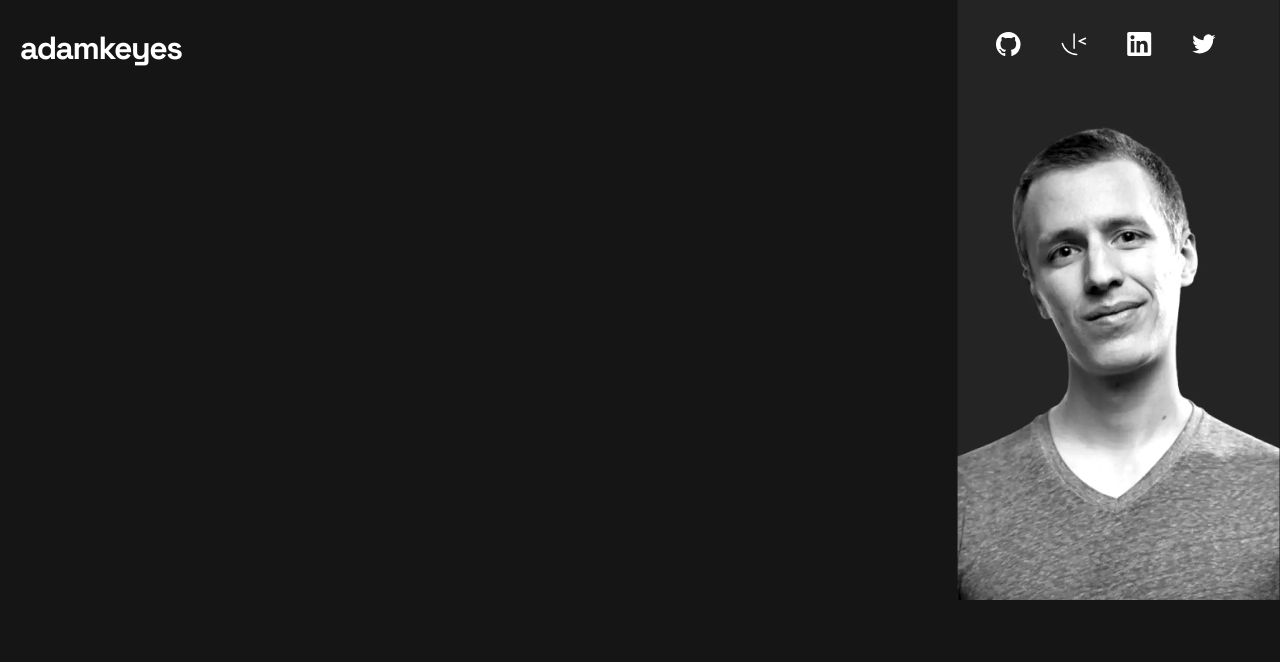
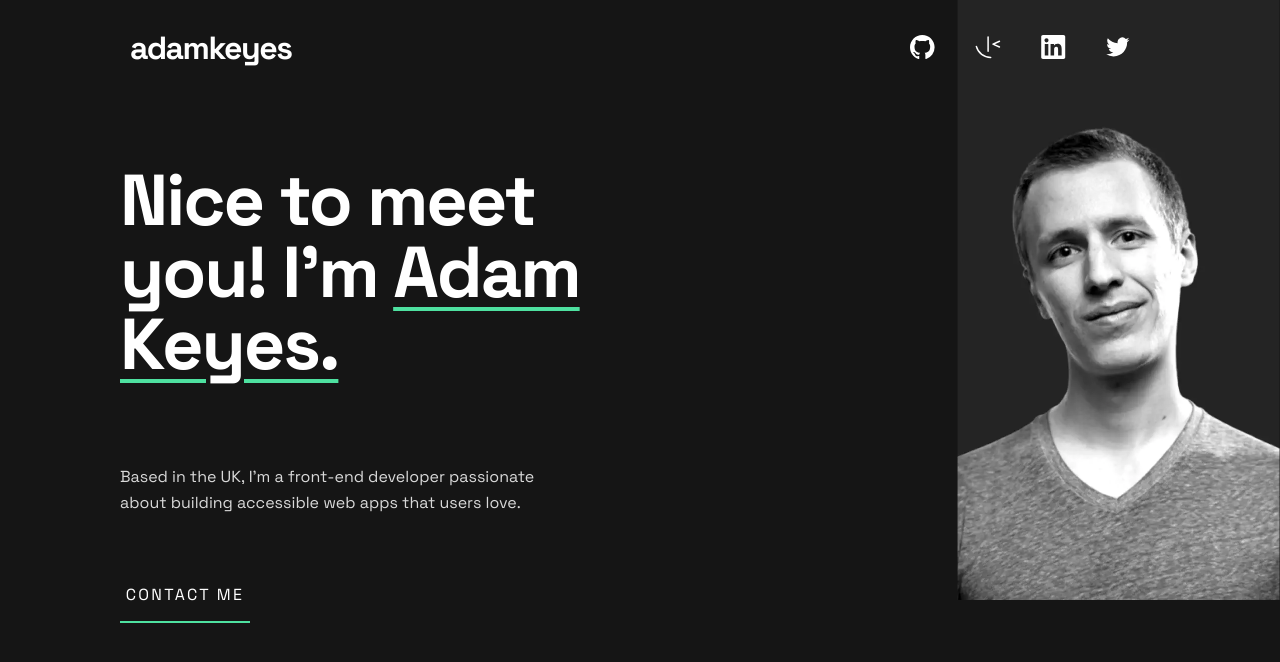
Before and after one commit to juanmaurente/single-page-developer-portfolio, a plain HTML site: page index.html in a window 1280 px wide. Drawn offline with Linux system fonts and the light colour scheme.

Commit message:
added hero card and photography considering responsiveness

```diff
--- a/css/styles.css
+++ b/css/styles.css
@@ -49,22 +49,20 @@ h3 {
 }
 
 .container {
-	display: flex;
-	justify-content: center;
-	align-items: center;
-	width: 95%;
-	margin: 0 2rem;
+	max-width: 1140px;
+	margin: 0 auto;
+	padding: 0 1.6rem;
 }
 
 @media screen and (min-width: 768px) {
 	.container {
 		justify-content: space-between;
+		padding: 0 3rem;
 	}
 }
 
 @media screen and (min-width: 1440px) {
 	.container {
-		justify-content: space-between;
 		margin: 0 auto;
 		max-width: 1100px;
 	}
@@ -72,7 +70,7 @@ h3 {
 
 /* Navbar */
 
-nav {
+.navbar-container {
 	display: flex;
 	flex-direction: column;
 	justify-content: center;
@@ -82,12 +80,14 @@ nav {
 }
 
 @media screen and (min-width: 768px) {
-	nav {
+	.navbar-container {
+		width: 100%;
 		flex-direction: row;
 		justify-content: space-between;
+		align-items: baseline;
 	}
 
-	.container-logo h3 {
+	.navbar-logo h3 {
 		font-size: 3.2rem;
 	}
 }
@@ -117,7 +117,7 @@ nav {
 }
 
 /* IMAGE */
-.image-container {
+.photo-container {
 	position: absolute;
 	top: 0px;
 	left: 0;
@@ -132,7 +132,7 @@ nav {
 }
 
 @media (min-width: 768px) {
-	.image-container img {
+	.photo-container img {
 		max-height: 600px;
 		margin-top: 0;
 		position: absolute;
@@ -142,7 +142,7 @@ nav {
 }
 
 @media (min-width: 1440px) {
-	.image-container {
+	.photo-container {
 		margin-top: 0;
 		position: absolute;
 		top: 0;
@@ -152,19 +152,21 @@ nav {
 }
 
 /* HERO CARD */
-/* .hero__card h1 {
-	position: absolute;
-	top: 800px;
-	right: 0;
-	left: 0;
-	margin: 0 auto;
-	width: 90vw;
+.card {
+	margin-top: 650px;
 	display: flex;
 	flex-direction: column;
-	justify-content: center;
 	align-items: center;
+	padding: 2rem;
+	text-align: center;
+	width: 100%;
 }
 
+.card-title h1 {
+	font-size: 4rem;
+	line-height: 4rem;
+	letter-spacing: -1.14px;
+}
 .card-welcome {
 	color: #fff;
 	font-size: 4rem;
@@ -172,75 +174,78 @@ nav {
 	line-height: 4rem;
 	letter-spacing: -1.14px;
 	font-weight: 700;
-	text-align: center;
 }
 
 .card-name {
 	text-decoration: underline;
-	text-decoration-color: #4ee1a0;
+	text-decoration-color: var(--color-Green);
 	text-decoration-thickness: 4px;
 	text-underline-offset: 10px;
 }
 
 .card-description {
+	padding-top: 2rem;
+	color: var(--color-Grey);
 	font-size: 1.6rem;
 	font-weight: 500;
 	line-height: 2.6rem;
-	text-align: center;
 }
 
 .card-button {
-	background-color: #000;
+	width: 13rem;
+	background-color: rgba(0, 0, 0, 0);
 	border: 0;
-	border-bottom: 3px solid #4ee1a0;
+	border-bottom: 2px solid var(--color-Green);
+	padding: 5rem 0 1.3rem 0;
+}
+
+.card-button a {
+	text-decoration: none;
+	text-transform: uppercase;
 	color: #fff;
 	font-size: 1.6rem;
 	letter-spacing: 2.29px;
 	line-height: 2.6rem;
-	margin: 10px 0 70px 0;
-	padding-bottom: 1.2rem;
-	text-transform: uppercase;
-	white-space: nowrap;
-	width: 12rem;
 }
 
-@media screen and (min-width: 768px) {
-	.hero__card {
-		position: absolute;
-		z-index: 2;
-		top: 150px;
-		right: 0;
-		left: 0;
-		margin: 0 30px;
-		width: 50vw;
+.card-button a:hover {
+	cursor: pointer;
+	color: var(--color-Green);
+}
+
+@media (min-width: 768px) {
+	.card {
+		margin-top: 0;
 		justify-content: left;
+		align-items: flex-start;
+		padding: 2rem;
+		text-align: left;
+		max-width: 60rem;
 	}
 
-	.card-welcome {
+	.card-title h1 {
 		font-size: 7.2rem;
-		margin-bottom: 2.4rem;
 		line-height: 7.2rem;
 		letter-spacing: -2.05px;
-		text-align: left;
 	}
 
 	.card-description {
-		font-size: 1.8em;
-		font-weight: 500;
-		line-height: 2.8rem;
-		text-align: left;
+		width: 44rem;
 	}
-	.card-button {
-		background-color: #000;
-		border: 0;
-		border-bottom: 3px solid #4ee1a0;
-		color: #fff;
-		font-size: 1.6rem;
-		letter-spacing: 2.29px;
-		line-height: 2.6rem;
-		margin: 10px 0 70px 0;
-		padding-bottom: 1.2rem;
-		text-transform: uppercase;
-		white-space: nowrap;
+}
+
+@media (min-width: 1440px) {
+	.card {
+		max-width: 70rem;
 	}
-} */
+
+	.card-description {
+		width: 44rem;
+	}
+
+	.card-title h1 {
+		font-size: 8.8rem;
+		line-height: 8.8rem;
+		letter-spacing: -2.5px;
+	}
+}
--- a/index.html
+++ b/index.html
@@ -25,11 +25,12 @@
 		<title>Frontend Mentor | Single-page developer portfolio</title>
 	</head>
 	<body>
-		<nav class="container">
-			<div class="container-logo">
+		<div class="container">
+			<nav class="navbar-container container">
+				<div class="navbar-logo">
 					<h3>adamkeyes</h3>
 				</div>
-
+				<div>
 					<ul class="navbar__links">
 						<li>
 							<a href="#github"
@@ -60,10 +61,10 @@
 							/></a>
 						</li>
 					</ul>
+				</div>
 			</nav>
-
-		<section class="hero container">
-			<div class="image-container">
+		</div>
+		<div class="photo-container">
 			<picture>
 				<source
 					media="(min-width: 1440px)"
@@ -71,26 +72,25 @@
 				/>
 				<source media="(min-width: 768px)"
 				srcset="./assets/images/image-profile-tablet.webp"" />
-					<img
-						src="./assets/images/image-profile-mobile.webp"
-						alt=""
-					/>
+				<img src="./assets/images/image-profile-mobile.webp" alt="" />
 			</picture>
 		</div>
-		</section>
 
-		<!-- <div class="hero__container">
-			<div class="hero__card">
-				<h1 class="card-welcome">
-					Nice to meet you! <br />
-					I’m <span class="card-name">Adam Keyes</span>.
+		<div class="container">
+			<div class="card">
+				<div class="card-title">
+					<h1>
+						Nice to meet you! I’m
+						<span class="card-name">Adam Keyes.</span>
 					</h1>
+				</div>
+
 				<p class="card-description">
 					Based in the UK, I’m a front-end developer passionate about
 					building accessible web apps that users love.
 				</p>
-				<button class="card-button">Contact me</button>
+				<button class="card-button"><a href="">Contact me</a></button>
 			</div>
-		</div> -->
+		</div>
 	</body>
 </html>
```
Also changed, not shown: components/hero.html (+10 -18 lines), components/navbar.html (+15 -6 lines), components/photo.html (+1 -1 lines). Lines whose indentation alone changed are shown as unchanged.
